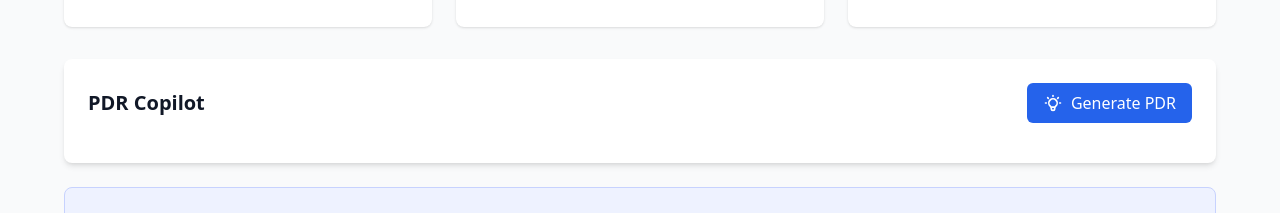
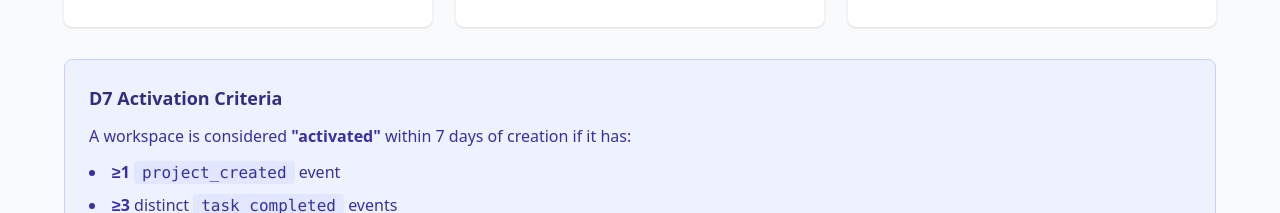
Before and after one commit to olchasan-stack/d7-activation-demo, a Next.js app: page /dashboard in a window 1280 px wide. Shown: the part 277-490 px from the top of the page. Built offline with nearby package versions, Linux system fonts and the light colour scheme; no server answers.

Commit message:
fix: Use real workspace ID from dashboard instead of hardcoded 'demo'

```diff
--- a/app/dashboard/page.tsx
+++ b/app/dashboard/page.tsx
@@ -102,7 +102,9 @@ export default function DashboardPage() {
         </div>
 
         {/* AI PDR Copilot */}
-        <PDRCopilot userId="u_1001" workspaceId="demo" />
+        {workspaces.length > 0 && (
+          <PDRCopilot userId="u_1001" workspaceId={workspaces[0].workspaceId} />
+        )}
 
         {/* D7 Activation Criteria Info */}
         <div className="bg-indigo-50 border border-indigo-200 rounded-lg p-6 mb-8">
```
